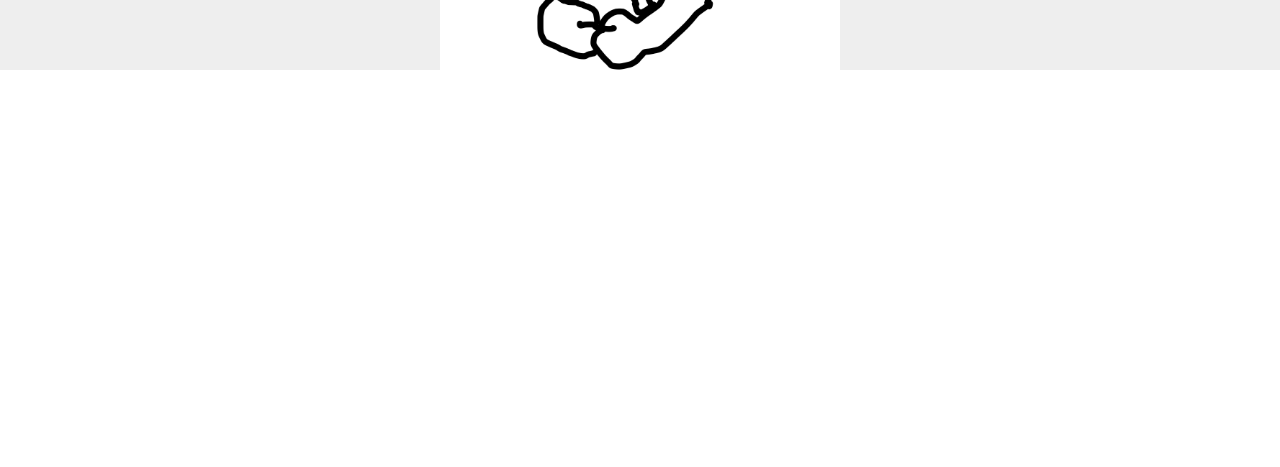
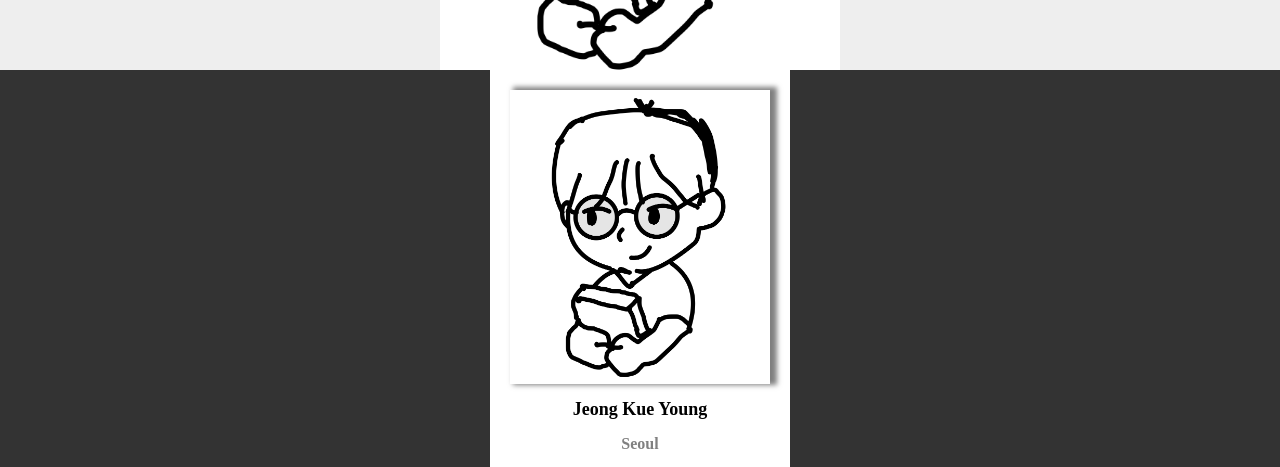
Before and after one commit to jgy4419/variable-site-clone-coding-ts, a React (Create React App) app: page /card in a window 1280 px wide. Shown: the part 5130-5597 px from the top of the page. Before the commit the page ends 5250 px from the top, so only its background shows below. Built offline with nearby package versions, Linux system fonts and the light colour scheme.

Commit message:
230903 - card13 - profile_rotate_hover

```diff
--- a/src/components/SpecificPart/Main/style/Main/ResponsiveLayout.ts
+++ b/src/components/SpecificPart/Main/style/Main/ResponsiveLayout.ts
@@ -25,7 +25,7 @@ export const ResponsiveLayoutContents = styled.div`
 export const ResponsiveLayoutContent = styled.div`
     display: flex;
     width: 50%;
-    box-shadow: 5px -1px 5px 2px rgba(0, 0, 0, 0.5);
+    background-color: #eee;
     border-radius: 20px;
     padding: 30px;
 `;
@@ -63,8 +63,7 @@ export const ResponsiveLayoutContentButton = styled.button`
 export const ResponsiveLayoutImage = styled.img`
     width: 30%;
     height: 100%;
-    // border: 1px solid #333;
     border-radius: 20px;
-    margin-top: -30px;
-    box-shadow: 5px 5px 5px rgba(0, 0, 0, 0.5);
+    margin-top: -50px;
+    box-shadow: 5px -1px 5px 2px rgba(0, 0, 0, 0.5);
 `;
--- a/src/components/SpecificPart/card/Card.tsx
+++ b/src/components/SpecificPart/card/Card.tsx
@@ -10,6 +10,7 @@ import Card9 from './Card9';
 import Card10 from './Card10';
 import Card11 from './Card11';
 import Card12 from './Card12';
+import Card13 from './Card13';
 
 const Card = () => {
     return (
@@ -26,6 +27,7 @@ const Card = () => {
             <Card10/>
             <Card11/>
             <Card12/>
+            <Card13/>
         </>
     );
 };
--- /dev/null
+++ b/src/components/SpecificPart/card/Card13.tsx
@@ -0,0 +1,34 @@
+import React, {useState} from 'react';
+import * as S from './style/Card13';
+import jgyImage from '../../../asserts/images/jgy_painting.png';
+
+const Card13 = () => {
+    const blankContentCount = ['', ''];
+    const [content, setContent] = useState({
+        name: 'Jeong Kue Young',
+        local: 'Seoul',
+        image: jgyImage
+    });
+    return (
+        <S.Card13Container>
+            <S.Card13Inner>
+                <S.Card13Contents>
+                {
+                    blankContentCount.map((_, index) => {
+                        return (
+                            <S.Card13BlankContent key={index}/>
+                        )
+                    })
+                }
+                <S.Card13Content>
+                    <S.Card13ContentImage src={content.image}/>
+                    <S.Card13ContentName>{content.name}</S.Card13ContentName>
+                    <S.Card13ContentLocal>{content.local}</S.Card13ContentLocal>
+                </S.Card13Content>
+                </S.Card13Contents>
+            </S.Card13Inner>
+        </S.Card13Container>
+    );
+};
+
+export default Card13;
--- /dev/null
+++ b/src/components/SpecificPart/card/style/Card13.ts
@@ -0,0 +1,73 @@
+import styled from 'styled-components';
+
+export const Card13Container = styled.div`
+    position: relative;
+    width: 100vw;
+    height: 50vh;
+    background-color: #333;
+`;
+
+export const Card13Inner = styled.div`
+    position: absolute;
+    width: 80%;
+    height: 100%;
+    inset: 0;
+    margin: auto;
+`;
+
+export const Card13BlankContent = styled.div`
+    position: absolute;
+    width: 100%;
+    height: 100%;
+    background-color: #fff;
+    transition: .3s;
+`;
+
+export const Card13Content = styled.div`
+    position: absolute;
+    width: 100%;
+    height: 100%;
+    background-color: #fff;
+    padding: 20px;
+    box-sizing: border-box;
+    text-align: center;
+    display: flex;
+    flex-direction: column;
+    gap: 15px;
+    transition: .3s;
+`;
+
+export const Card13ContentImage = styled.img`
+    width: 100%;
+    box-shadow: 5px -1px 5px 2px rgba(0, 0, 0, 0.5);
+`;
+
+export const Card13ContentName = styled.h1`
+    font-size: 18px;
+    font-weight: 900;
+`;
+
+export const Card13ContentLocal = styled.p`
+    font-weight: 700;
+    color: grey;
+`;
+
+export const Card13Contents = styled.div`
+    position: relative;
+    width: 300px;
+    height: 400px;
+    margin: auto;
+    &:hover {
+        ${Card13BlankContent} {
+            &:nth-child(2) {
+                transform: rotate(15deg);
+            }
+            &:nth-child(1) {
+                transform: rotate(10deg);
+            }
+        }
+        ${Card13Content} {
+            transform: rotate(5deg);
+        }
+    }
+`;
```
